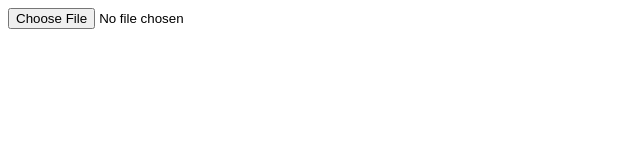
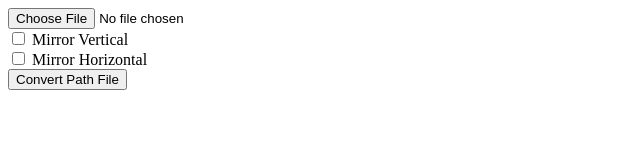
Before and after one commit to OLIVER427/PathPlannerMirror2026, a plain HTML site: page index.html in a window 1280 px wide. Shown: the whole page, without its empty margins (0-640 px from the left). Drawn offline with Linux system fonts and the light colour scheme.

Commit message:
added basic functionality

```diff
--- a/index.html
+++ b/index.html
@@ -1,13 +1,27 @@
 <!DOCTYPE html>
 <html lang="en">
+
 <head>
     <meta charset="UTF-8">
     <meta name="viewport" content="width=device-width, initial-scale=1.0">
     <link rel="stylesheet" href="index.css">
     <title>2026 Path Mirrorer</title>
 </head>
+
 <body>
     <input type="file" id="pathInput" accept=".path">
+    <br />
+    <input type="checkbox" id="vertical"> Mirror Vertical
+    <br />
+    <input type="checkbox" id="horizontal" accept=".path"> Mirror Horizontal
+    <br />
+    <button onclick="processPath()">Convert Path File</button>
+
+
+    <p id="input"></p>
+    <br />
+    <div id="result"></div>
 </body>
 <script src="index.js"></script>
+
 </html>
--- a/index.js
+++ b/index.js
@@ -1,15 +1,38 @@
-let pathInput = document.getElementById("pathInput")
+let pathJSON
+let file
+let reader = new FileReader()
+document.getElementById("pathInput").addEventListener("change", async () => {
+    [file] = document.getElementById("pathInput").files
+    reader.readAsText(file)
+})
 
-pathInput.addEventListener("change", async () => {
-    let [file] = pathInput.files
-    let reader = new FileReader()
+function processPath() {
+    //"reader.result" is just the text file
+    // let [file] = document.getElementById("pathInput").files
+    // let reader = new FileReader()
 
-    reader.readAsText(file)
+    //X and Y are normal for this
+    //  the X is [0, 16.5]
+    //  the Y is  [0, 8]
+    pathJSON = JSON.parse(reader.result)
+    console.log(pathJSON)
+    document.getElementById("input").innerHTML = JSON.stringify(pathJSON)
+    console.log("START X: " + pathJSON.waypoints[0].anchor.x)
+    console.log("START Y: " + pathJSON.waypoints[0].anchor.y)
+    console.log("END X: " + pathJSON.waypoints[1].anchor.x)
+    console.log("END Y: " + pathJSON.waypoints[1].anchor.y)
 
-    reader.onload = () => {
-        //"reader.result" is just the text file
-        console.log(JSON.parse(reader.result))
+    if (document.getElementById("horizontal").checked) {
+        pathJSON.waypoints[0].anchor.x = ((1 - (Number(pathJSON.waypoints[0].anchor.x) / 16.5)) * 16.5)
+    }
 
+    if (document.getElementById("horizontal").checked) {
+        pathJSON.waypoints[1].anchor.y = ((1 - (Number(pathJSON.waypoints[1].anchor.y) / 8)) * 8)
+    }
+    console.log("CONVERTED START X: " + pathJSON.waypoints[0].anchor.x)
+    console.log("CONVERTED START Y: " + pathJSON.waypoints[0].anchor.y)
+    console.log("CONVERTED END X: " + pathJSON.waypoints[1].anchor.x)
+    console.log("CONVERTED END Y: " + pathJSON.waypoints[1].anchor.y)
 
-    };
-})
+    document.getElementById("result").innerHTML = JSON.stringify(pathJSON)
+};
```
